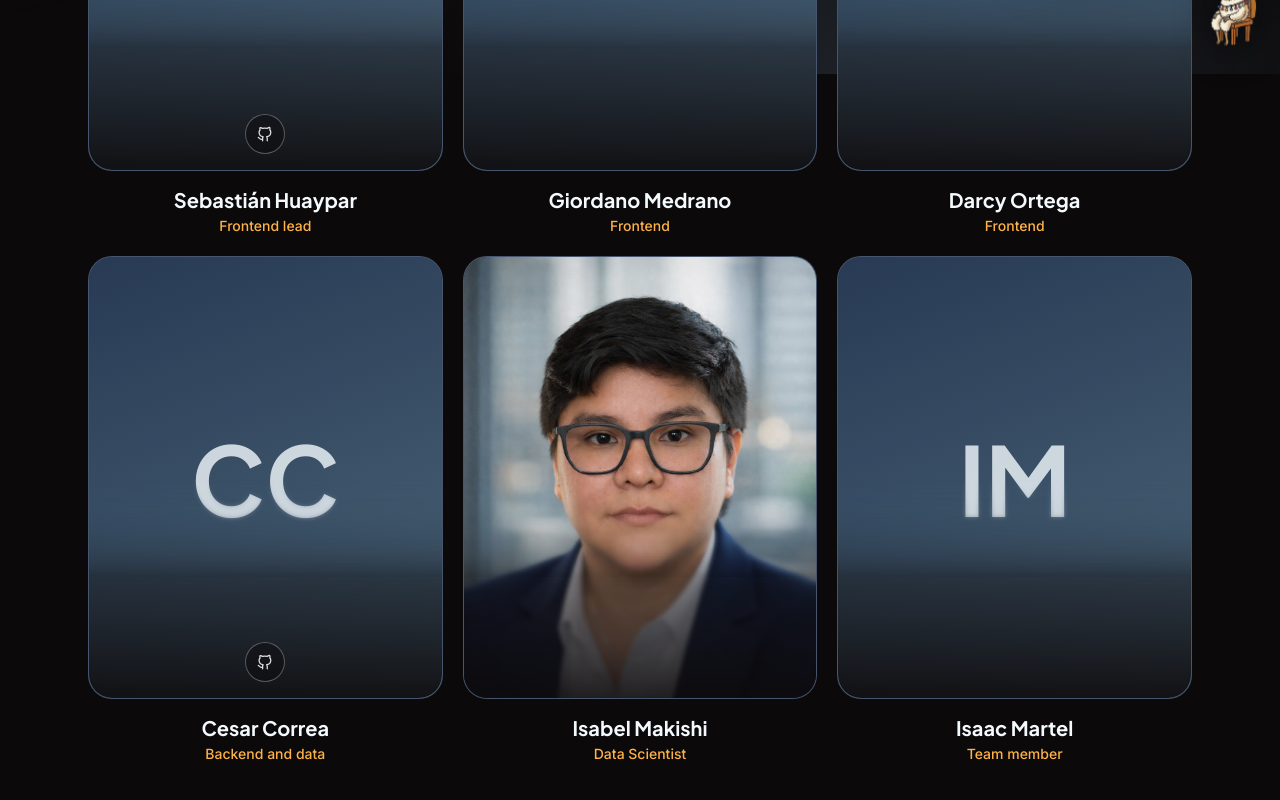
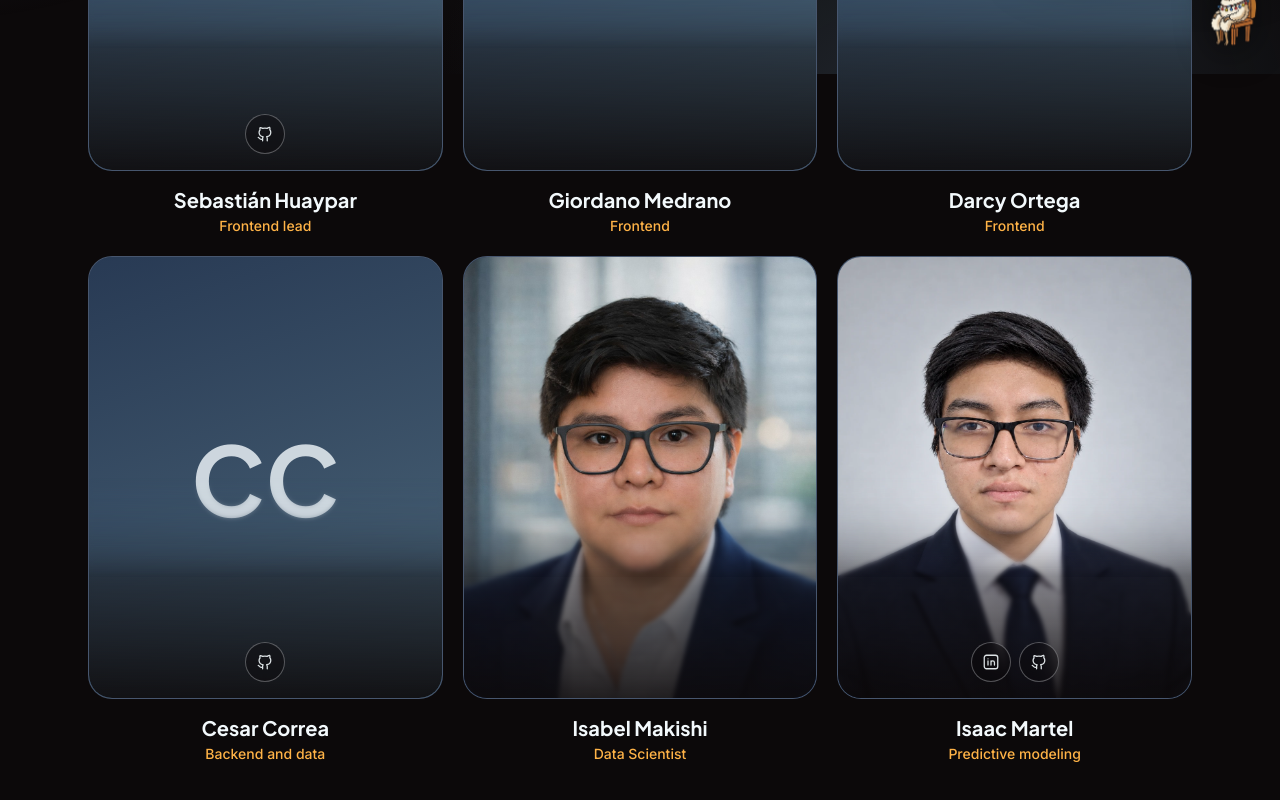
Before and after one commit to SebasHuaypar/Yakanas-NASA, a Next.js app in the folder frontend/: page /equipo in a window 1280 px wide. Shown: the part 726-1526 px from the top of the page. Built offline with nearby package versions, Linux system fonts and the light colour scheme; a web font is replaced by a local one.

Commit message:
feat(equipo): foto, rol, aporte y redes de Isaac Martel
Modelado predictivo: regresion logistica comparada con otros cuatro metodos y colaboracion en
la armonizacion y la integracion de la serie 2003-2026. Enlaces a LinkedIn y GitHub; el bot
tambien conoce su aporte.

```diff
--- a/frontend/src/app/api/chat/route.ts
+++ b/frontend/src/app/api/chat/route.ts
@@ -75,7 +75,7 @@ Información de la página:
 - La web muestra los focos de calor del Perú desde 2003, con datos de NASA FIRMS. Un "foco de calor" es un píxel de imagen satelital mucho más caliente que su entorno, compatible con fuego: no es un incendio entero ni mide el área quemada. En el Perú la mayoría son quemas agrícolas de temporada.
 - Sensores: MODIS (píxeles de ~1 km, desde 2003) y VIIRS (375 m, desde 2012). VIIRS ve fuegos más pequeños y cuenta casi nueve veces más focos, por eso sumar ambos sin ajustar crea un salto falso en 2012. La "armonización" convierte 2003–2011 (MODIS) a su equivalente VIIRS; esos años son estimados y llevan un rango. Las cifras del backend están en "hotspots equivalentes VIIRS 375 m".
 - Historia (/historia): el contexto del fuego en el Perú. Método (/metodo): cómo se armonizaron MODIS y VIIRS. Explorador (/explorador): elige región, año y mes; mapa por departamento, relieve 2D/3D con imagen satelital (cada cuadrado es una celda de ~2 km con focos; un color más intenso = más focos; pasar el cursor muestra el detalle y un clic lo fija abajo con coordenadas y enlace a Google Maps), calendario semanal ("Cuántos" y "¿Inusual?" frente a lo típico) y descarga en CSV. Prevención (/prevencion): pregunta "¿Hay fuego cerca de ti?"; se elige un lugar (ubicación, búsqueda de pueblo o tocando el mapa, que se acerca), y responde con un semáforo según el foco más cercano (peligro ≤10 km, atención ≤25 km, sin fuego), mapa con anillos de 10 y 25 km, botón para avisar a la familia por WhatsApp, consejos y la temporada del lugar (próximas 8 semanas según qué tan seguido hubo fuego esa semana en años pasados, más el pronóstico del modelo); los lugares se guardan solo en el navegador del usuario. Respuesta (/respuesta): vista para bomberos y autoridades con fuegos activos, coordenadas, filtros, descarga CSV/GeoJSON e informe imprimible. Equipo (/equipo): las personas del proyecto.
-- Equipo de Yakana's Team (NASA Space Apps 2026, Perú): Sebastián Huaypar (líder de frontend: identidad visual, páginas Historia y Prevención, idiomas EN/ES, conexión con la API), Giordano Medrano (frontend: página Método), Darcy Ortega (frontend: Explorador, mapa 3D y calendario), Cesar Correa (backend y datos: pipeline, modelo de armonización y API), Isabel Makishi (científica de datos: pipeline de ingesta, metodología de armonización MODIS–VIIRS, calidad de datos y API de backend), Isaac Martel (integrante). Si preguntan quién hizo el proyecto, responde con esto.
+- Equipo de Yakana's Team (NASA Space Apps 2026, Perú): Sebastián Huaypar (líder de frontend: identidad visual, páginas Historia y Prevención, idiomas EN/ES, conexión con la API), Giordano Medrano (frontend: página Método), Darcy Ortega (frontend: Explorador, mapa 3D y calendario), Cesar Correa (backend y datos: pipeline, modelo de armonización y API), Isabel Makishi (científica de datos: pipeline de ingesta, metodología de armonización MODIS–VIIRS, calidad de datos y API de backend), Isaac Martel (modelado predictivo: la regresión logística de prevención, comparada con otros cuatro métodos; colaboró en la armonización MODIS–VIIRS y en integrar el trabajo del equipo en la serie 2003–2026 y su API). Si preguntan quién hizo el proyecto, responde con esto.
 - Método explicado (cuéntalo de forma amigable y sencilla, como una historia): (1) Datos: se descargan los focos de NASA FIRMS (MODIS y VIIRS), se filtran a fuegos de vegetación con confianza nominal o alta y se cuentan por mes en 26 unidades territoriales (departamentos, Callao y Lima Metropolitana), de 2003 a 2025. (2) Solape: entre 2012 y 2022 ambos satélites miraron a la vez; esos años enseñan cuánto cuenta uno por cada foco del otro. (3) Modelo: como los climas del Perú son muy distintos, cada región tiene su propia regla para traducir el conteo de MODIS a su equivalente VIIRS (con una corrección de Duan). (4) Rango: cada año estimado (2003–2011) lleva un rango probable (percentil 10 a 90), porque un año estimado no es uno medido. Resultado: veinte años comparables en una sola escala. La página Método muestra el gráfico antes/después, la validación y un simulador de la fórmula.
 - Códigos de región para las herramientas: ${REGIONS.map((r) => `${r.id} = ${r.name}`).join("; ")}.`;
 }
--- a/frontend/src/app/equipo/team.ts
+++ b/frontend/src/app/equipo/team.ts
@@ -73,7 +73,15 @@ export const TEAM: Member[] = [
   {
     id: "isaac",
     name: "Isaac Martel",
-    role: { en: "Team member", es: "Integrante" },
-    links: {},
+    photo: "/equipo/isaac.webp",
+    role: { en: "Predictive modeling", es: "Modelado predictivo" },
+    contribution: {
+      en: "Built the predictive model, a logistic regression trained on the harmonized series and compared against four other methods, and collaborated on the MODIS–VIIRS harmonization model and on integrating the team’s work into the 2003–2026 series and its API.",
+      es: "Construyó el modelo predictivo, una regresión logística entrenada con la serie armonizada y comparada con otros cuatro métodos, y colaboró en el modelo de armonización MODIS–VIIRS y en la integración del trabajo del equipo en la serie 2003–2026 y su API.",
+    },
+    links: {
+      linkedin: "https://www.linkedin.com/in/isaac-martel-balvin",
+      github: "https://github.com/SL7u777",
+    },
   },
 ];
```
Also changed, not shown: frontend/public/equipo/isaac.webp (added).
